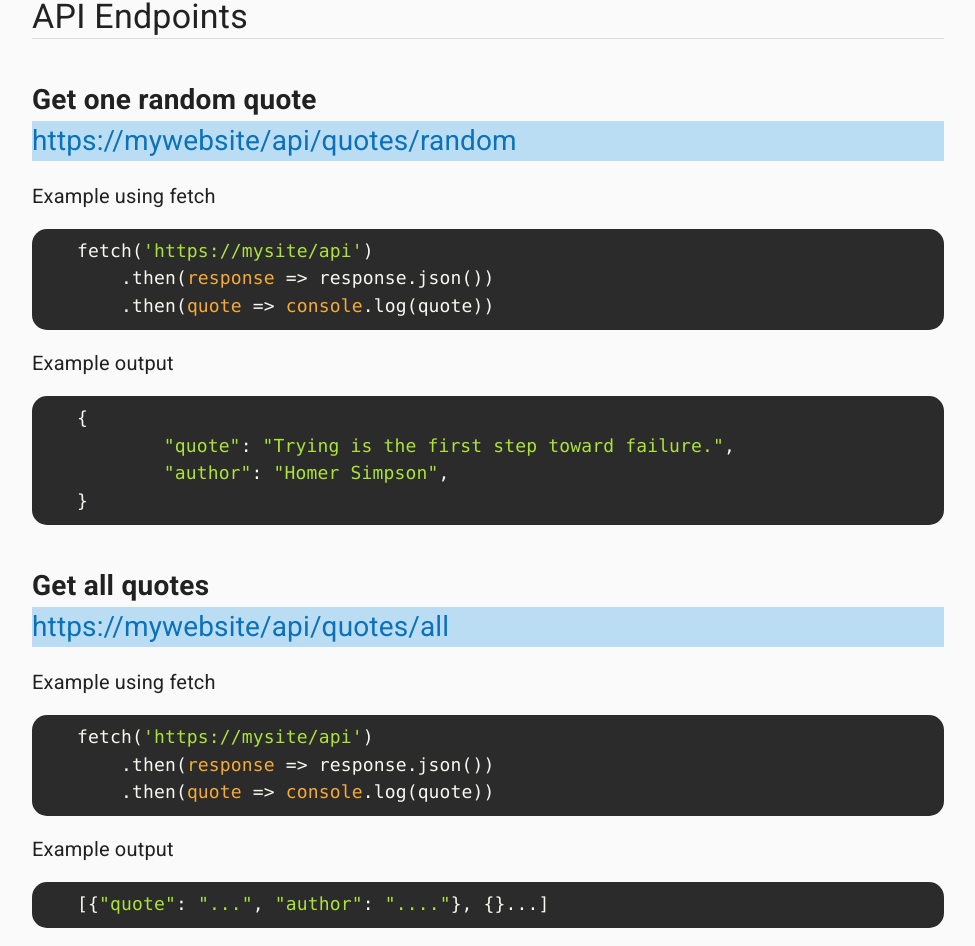
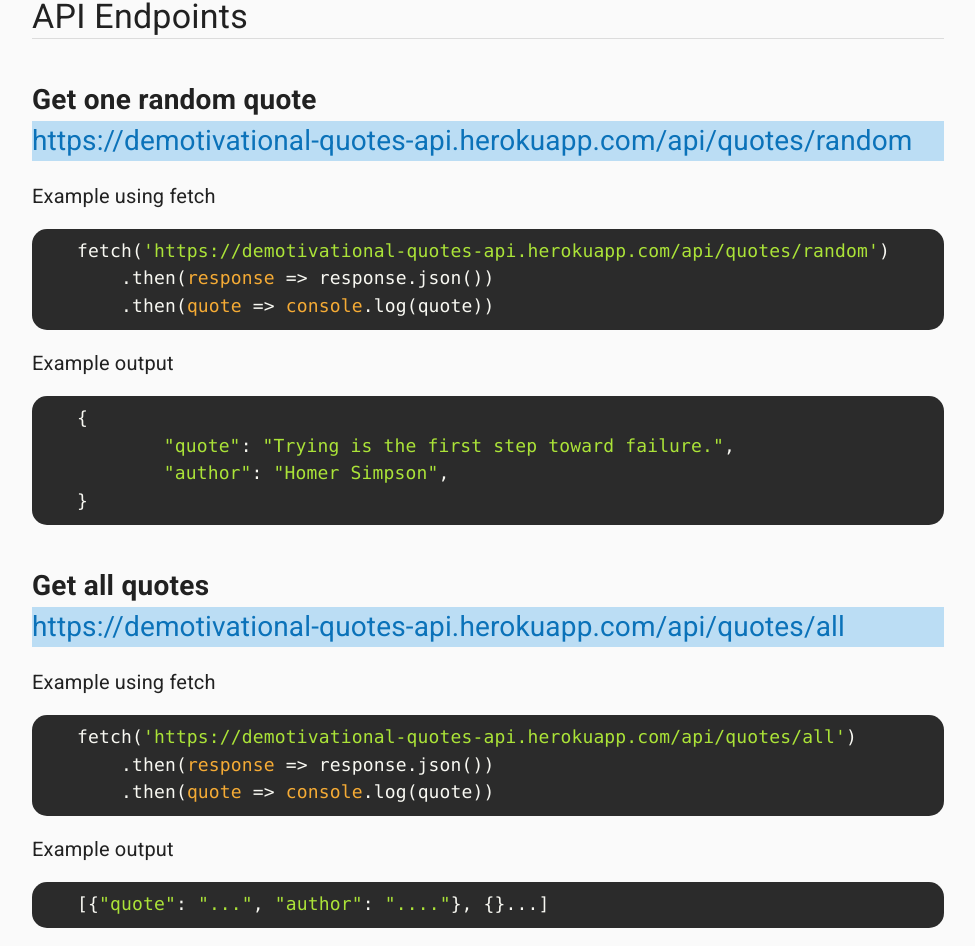
Before and after one commit to clarion22/demotivational-quotes-api, a React (Create React App) app in the folder frontend/: page / in a window 1280 px wide. Shown: the part 420-1366 px from the top of the page, without its empty margins (152-1127 px from the left). Built offline with nearby package versions, Linux system fonts and the light colour scheme; a small style sheet from the web is missing.

Commit message:
api endpoint links update

```diff
--- a/frontend/src/components/Home.js
+++ b/frontend/src/components/Home.js
@@ -31,7 +31,7 @@
 	},
 }));
 
-const codeText = `fetch('https://mysite/api')
+const codeText = `fetch('https://demotivational-quotes-api.herokuapp.com/api/quotes/random')
     .then(response => response.json())
     .then(quote => console.log(quote))`;
 
@@ -40,7 +40,7 @@
 	"author": "Homer Simpson",
 }`;
 
-const codeText1 = `fetch('https://mysite/api')
+const codeText1 = `fetch('https://demotivational-quotes-api.herokuapp.com/api/quotes/all')
     .then(response => response.json())
     .then(quote => console.log(quote))`;
 
@@ -69,14 +69,14 @@
 					Get one random quote
 				</Typography>
 				<Box className={classes.apiBox}>
-					https://mywebsite/api/quotes/random
+					https://demotivational-quotes-api.herokuapp.com/api/quotes/random
 				</Box>
 				<CodeBlock codeText={codeText} codeOutput={codeOutput} />
 				<Typography className={classes.apiSubtitle}>
 					Get all quotes
 				</Typography>
 				<Box className={classes.apiBox}>
-					https://mywebsite/api/quotes/all
+					https://demotivational-quotes-api.herokuapp.com/api/quotes/all
 				</Box>
 				<CodeBlock codeText={codeText1} codeOutput={codeOutput1} />
 			</Container>
```
